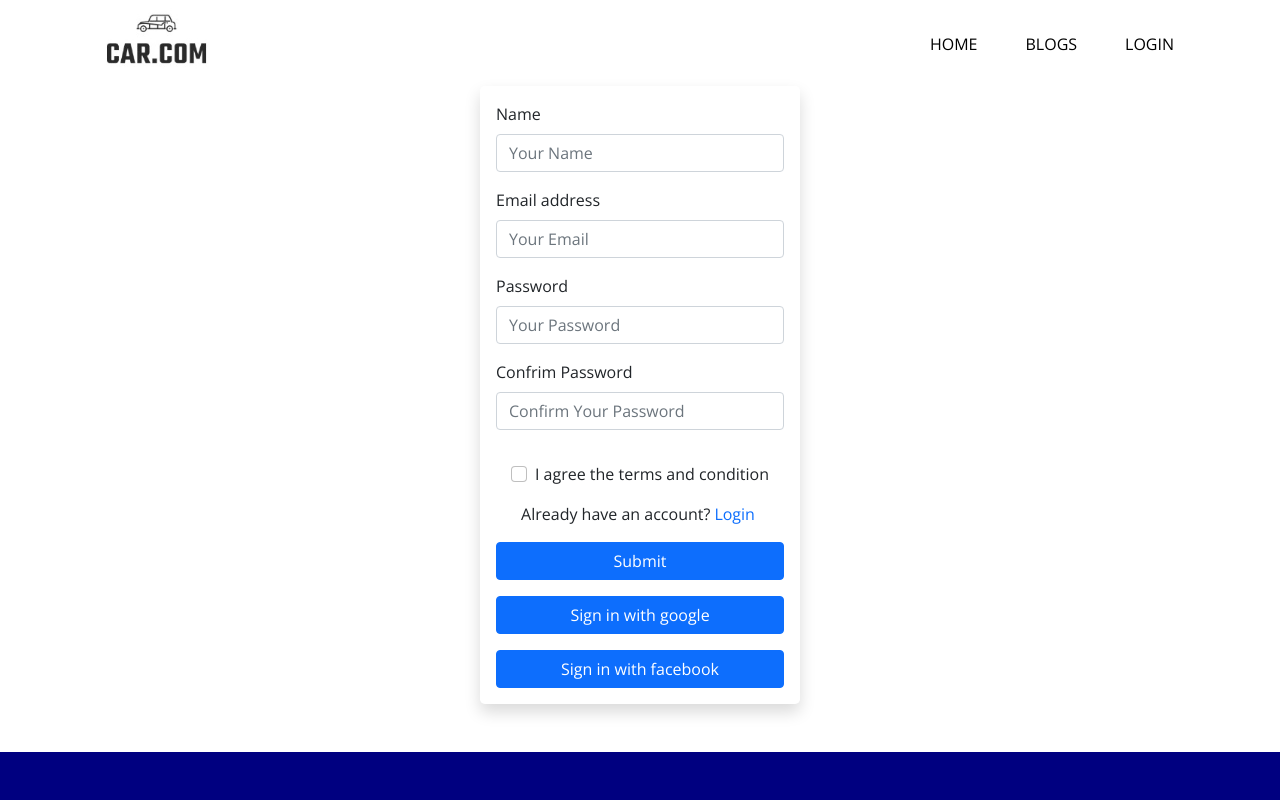
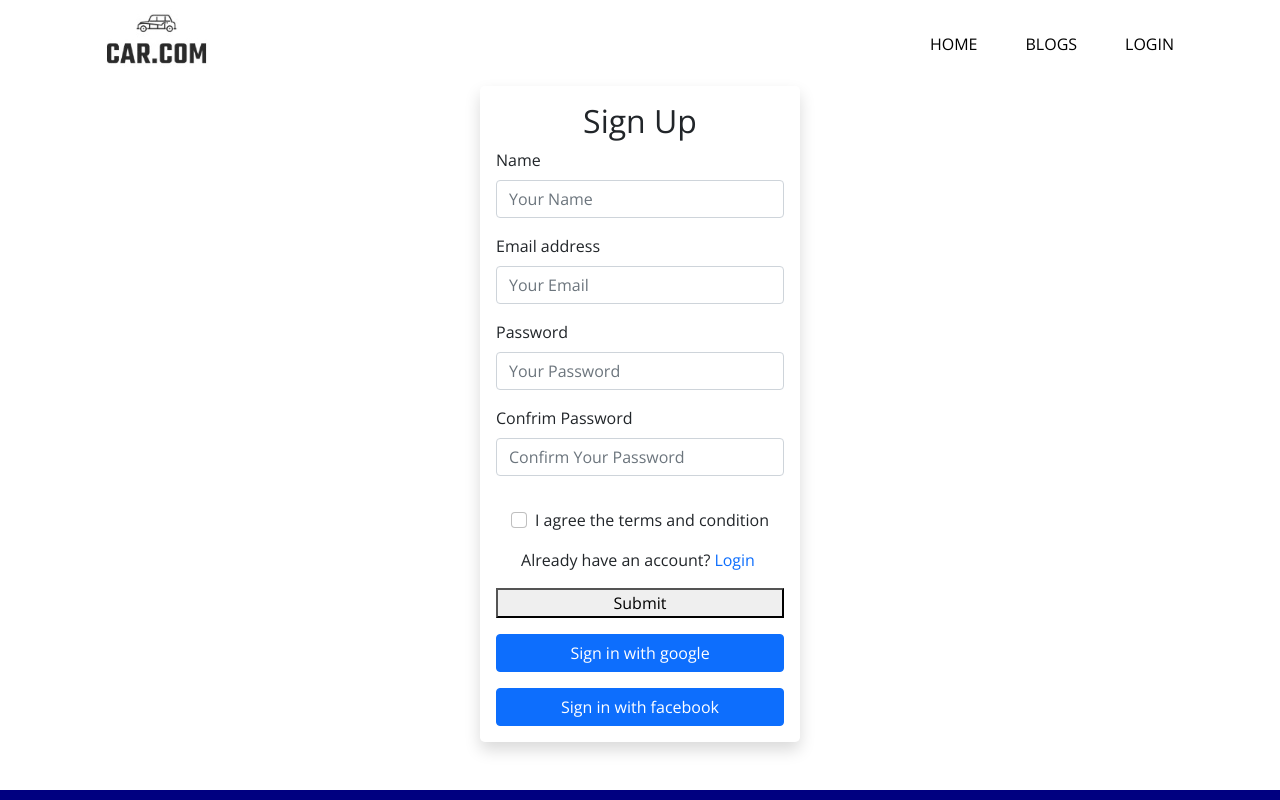
Before and after one commit to zillurahman10/-warehouse-management-client-side, a React (Create React App) app: page /signup in a window 1280 px wide. Shown: the top 800 px of the page. Built offline with nearby package versions, Linux system fonts and the light colour scheme; no server answers.

Commit message:
some style added

```diff
--- a/src/Pages/Login/Login.js
+++ b/src/Pages/Login/Login.js
@@ -72,6 +72,8 @@ const Login = () => {
     }
     return (
         <div className='w-25 mx-auto shadow p-3 mt-5 rounded-3 login'>
+
+            <h2 className='text-center'>Login</h2>
             <form onSubmit={handleSubmit}>
                 <div className="mb-3">
                     <label htmlFor="exampleInputEmail1" className="form-label">Email address</label>
@@ -84,10 +86,6 @@ const Login = () => {
                 <p className='text-danger d-flex justify-content-center'>{error?.message}</p>
                 <p className='d-flex justify-content-center'>New in car.com? <Link to='/signup' className='text-decoration-none mx-1'>Create a new account</Link></p>
                 <p className='text-center'>Forget password? <button className='reset-button text-primary' onClick={passwordReset}>Reset password</button></p>
-                <div className="mb-3 form-check d-flex justify-content-center">
-                    <input type="checkbox" className="form-check-input" id="exampleCheck1" />
-                    <label className="ms-2 form-check-label" htmlFor="exampleCheck1">I agree the terms and condition</label>
-                </div>
                 <button type="submit" className="btn btn-primary w-100">Submit</button>
             </form>
             <div className='mt-3'>
--- /dev/null
+++ b/src/Pages/SignUp/SignUp.css
@@ -0,0 +1,4 @@
+.submit {
+    border: none;
+    background-color: white;
+}
--- a/src/Pages/SignUp/SignUp.js
+++ b/src/Pages/SignUp/SignUp.js
@@ -1,10 +1,8 @@
-import { sendEmailVerification } from 'firebase/auth';
 import React, { useState } from 'react';
 import { useCreateUserWithEmailAndPassword, useSignInWithFacebook, useSignInWithGoogle } from 'react-firebase-hooks/auth';
 import { Link, useLocation, useNavigate } from 'react-router-dom';
 import auth from '../../firebase.init'
 import 'react-toastify/dist/ReactToastify.css';
-import { toast } from 'react-toastify';
 import axios from 'axios';
 import Swal from 'sweetalert2';
 
@@ -16,11 +14,15 @@ const SignUp = () => {
         loading,
         error,
     ] = useCreateUserWithEmailAndPassword(auth, { sendEmailVerification: true });
+
     let location = useLocation();
 
     let from = location.state?.from?.pathname || "/";
+    // google Sign In
     const [signInWithGoogle, googleUser, googleLoading, googleError] = useSignInWithGoogle(auth);
+
     const [signInWithFacebook, facebookUser, facebookLoading, facebookError] = useSignInWithFacebook(auth);
+
     const navigate = useNavigate()
     if (loading) {
         return <h1>Loading...</h1>
@@ -59,6 +61,7 @@ const SignUp = () => {
     }
     return (
         <div className='w-25 mx-auto shadow p-3 mt-5 rounded-3 login'>
+            <h2 className='text-center'>Sign Up</h2>
             <form onSubmit={handleSubmit}>
                 <div className="mb-3">
                     <label htmlFor="exampleInputEmail1" className="form-label">Name</label>
@@ -82,7 +85,7 @@ const SignUp = () => {
                     <label className="ms-2 form-check-label" htmlFor="exampleCheck1">I agree the terms and condition</label>
                 </div>
                 <p className='d-flex justify-content-center'>Already have an account? <Link to='/login' className=' mx-1 text-decoration-none'>Login</Link></p>
-                <button type="submit" className="btn btn-primary w-100">Submit</button>
+                <button type="submit" className="submit w-100">Submit</button>
             </form>
             <div className='mt-3'>
                 <button onClick={googleSignIn} className='btn btn-primary w-100'>Sign in with google</button>
```
Also changed, not shown: 1 other file (tests, documents, lock files or other folders).
